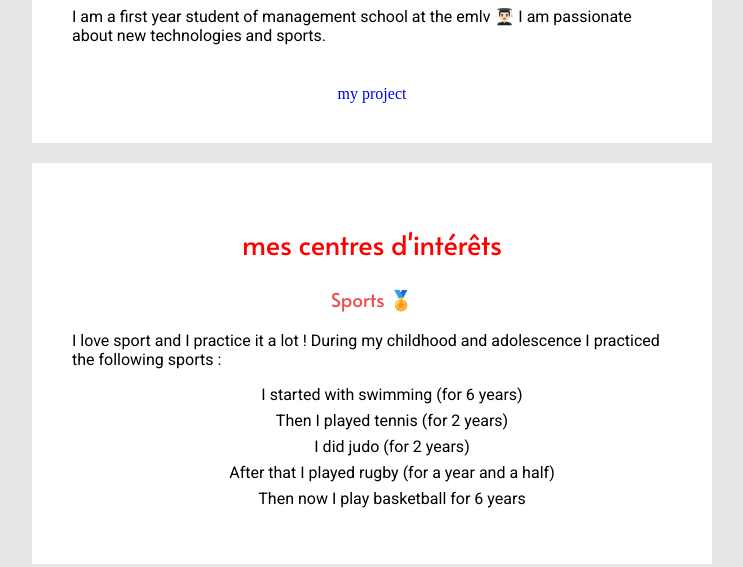
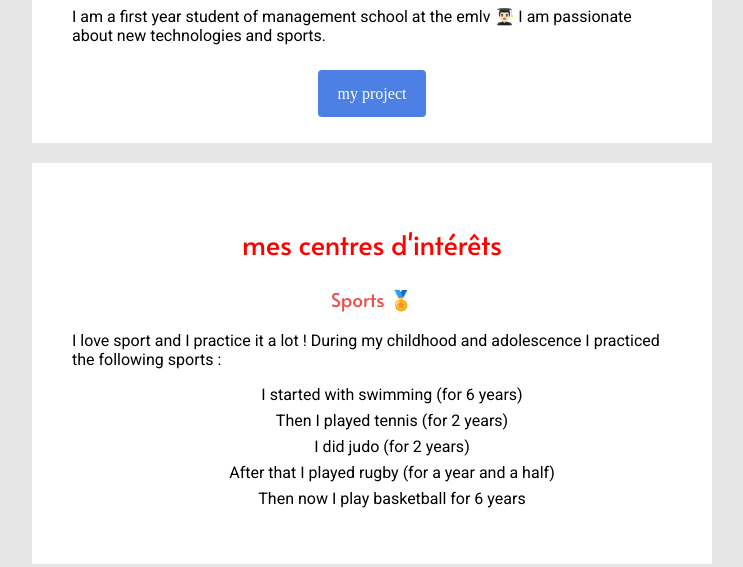
Before and after one commit to Compes-MH/my-profile, a plain HTML site: page index.html in a window 1280 px wide. Shown: the part 444-1011 px from the top of the page, without its empty margins (268-1011 px from the left). Drawn offline with Linux system fonts and the light colour scheme; a web font is replaced by a local one.

Commit message:
Update style.css

```diff
--- a/style.css
+++ b/style.css
@@ -83,8 +83,7 @@ a:hover {
  }
 
  .btn-blue {
-	background-color: #4d80e4
-	font-family: 'Roboto', sans-serif
+	background-color: #4d80e4;
 	color: white;
 	padding: 15px 20px;
 	border-radius: 4px;
```
